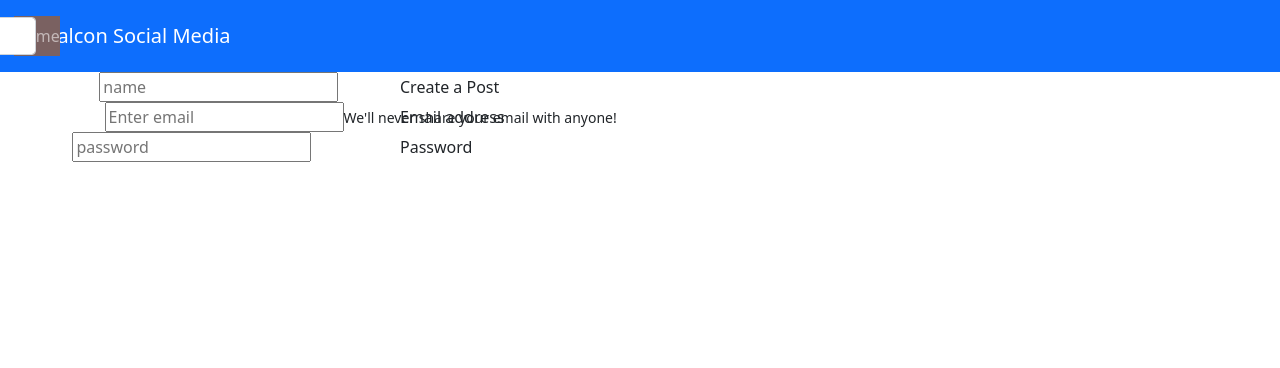
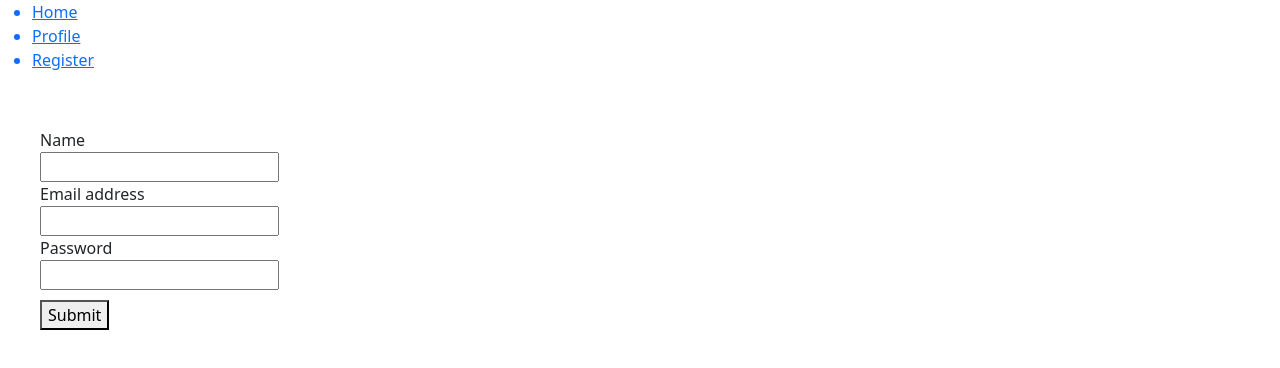
Before and after one commit to JordanSchwartz97/SocialMedia-clone-react, a React (Create React App) app: page /register in a window 1280 px wide. Shown: the top 368 px of the page. Built offline with nearby package versions, Linux system fonts and the light colour scheme.

Commit message:
refactored navbar and registration page

```diff
--- a/src/components/createpost/CreatePost.css
+++ b/src/components/createpost/CreatePost.css
@@ -22,15 +22,13 @@ p{
     height:400px;
     padding-top: 50px;
 }
-<<<<<<< HEAD
-
-=======
 .post-content{
     position: relative;
     bottom: 300px;
     font-size: 20px;
 }
->>>>>>> 63ed5bf7b4bb7b010d48fa9830750658b43119a7
+
+
 textarea{
     position: relative;
     height: 300px;
--- a/src/components/createpost/CreatePost.jsx
+++ b/src/components/createpost/CreatePost.jsx
@@ -8,7 +8,7 @@ export default function CreatePost(props) {
             </div>
             <div className="create-post-container">
                 <form className="create-post">
-                <label for="post-content">Create a Post</label>
+                <label  for="post-content">Create a Post</label>
                 <textarea id="post-content" name="post-content" placeholder="Write Something.."></textarea>
                 <input type="submit" value="Submit Post" onSubmit={props.handleSubmit}></input>
                 </form>
--- a/src/components/loginpage/LoginPage.jsx
+++ b/src/components/loginpage/LoginPage.jsx
@@ -73,7 +73,7 @@ function LoginPage(props) {
 
 
     return (
-      <div>
+      <div className='input-div'>
         Login<br /><br />
         <div>
           Email<br />
--- a/src/components/navbar/Navbar.jsx
+++ b/src/components/navbar/Navbar.jsx
@@ -1,5 +1,6 @@
 import React, { useEffect, useState } from 'react';
 import axios from 'axios';
+import {Link} from 'react-router-dom'
 import './Navbar.css';
 
 
@@ -7,19 +8,21 @@ const  NavBar = (props) => {
 
 
     return (
-        <div>
-            <nav className ="navbar navbar-dark bg-primary">
-            <a className="navbar-brand">Blue Falcon Social Media</a>
-            <ul className= "navbar-nav">
-                <a className="nav-link" href="/home">Home <span className="sr-only"></span></a>
-            </ul>
-            <ul className= "navbar-item">
-                <a className="nav-link" href="/profile">Profile <span className="sr-only"></span></a>
-            </ul>
-            <input className="form-control" type="search" placeholder="Search" aria-label="Search"></input>
-                <button className="btn" type="submit">Search</button>
-            </nav>
-        </div>
+        <nav>
+           <ul>
+
+               <Link to ='/home'>
+                   <li>Home</li>
+               </Link>
+               <Link to ='/profile'>
+                   <li>Profile</li>
+               </Link>
+               <Link to ='/register'>
+                   <li>Register</li>
+               </Link>
+
+           </ul>
+        </nav>
     );
 }
 
--- a/src/components/registerpage/RegisterPage.css
+++ b/src/components/registerpage/RegisterPage.css
@@ -1,4 +1,26 @@
-label{
-    position: relative;
-    left: 400px;
+.register-label{
+    position: absolute;
+
+
 }
+.submit-button{
+    margin-top:10px;
+}
+.input-div{
+    position: absolute;
+    left: 20px;
+    margin-top:20px;
+
+}
+.register-form{
+    margin-top: 120px;
+    fill: white;
+    color: rgb(20, 16, 240);
+    border-style: solid;
+    position: absolute;
+    margin-left:200px;
+    padding-left: 10px;
+    padding-right: 10px;
+    padding-top: 10px;
+    padding-bottom: 10px;
+}
--- a/src/components/registerpage/RegisterPage.jsx
+++ b/src/components/registerpage/RegisterPage.jsx
@@ -5,19 +5,24 @@ import './RegisterPage.css'
 export default function RegisterPage() {
     return (
         <>
-            <form>
-                <div >
-                <label for="post-content">Create a Post</label>
-                    <input type="name"  id="post-content" placeholder="name"/>
+            <form className='input-div'>
+                <div className="input-div">
+                <div className='register-div'>
+                <label for="name">Name</label>
+                    <input type="name"  id="post-content" placeholder=""/>
                 </div>
                 <div >
                     <label >Email address</label>
-                    <input type="email"  id="exampleInputEmail" aria-describedby="emailHelp" placeholder="Enter email"/>
-                    <small id="emailHelp" >We'll never share your email with anyone!</small>
+                    <input type="email"  id="exampleInputEmail"  placeholder=""/>
                 </div>
                 <div>
                     <label >Password</label>
-                    <input type="password"  id="exampleInputPassword" placeholder="password"/>
+                    <input type="password"  id="exampleInputPassword" placeholder=""/>
+                </div>
+
+                <div className='submit-button'>
+                     <button>Submit</button>
+                </div>
                 </div>
             </form>
         </>
```
